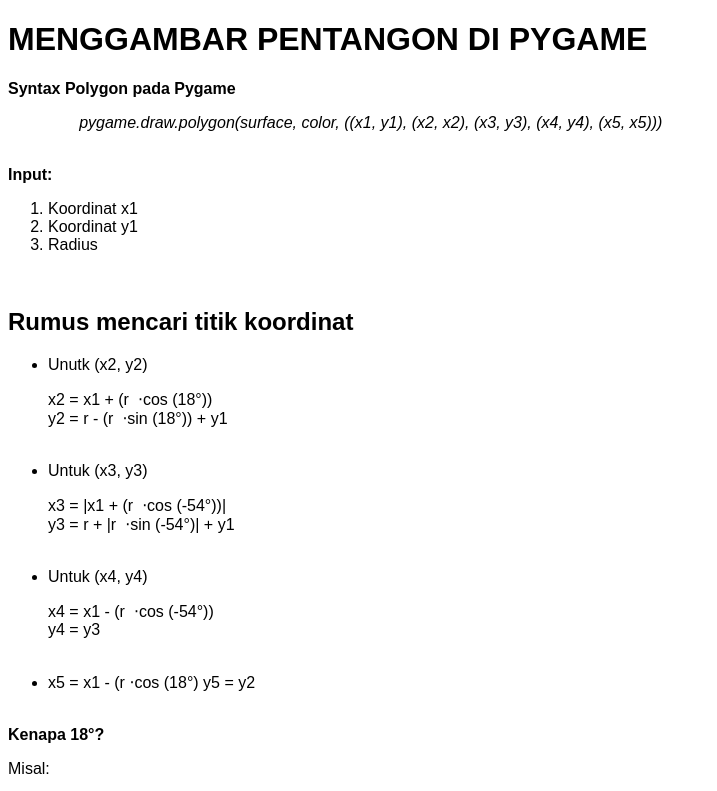
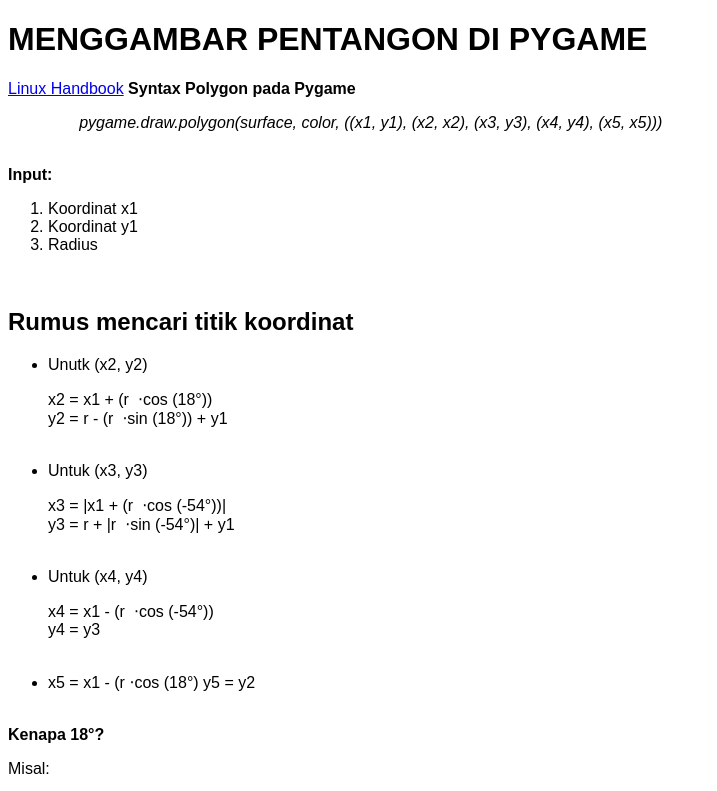
Before and after one commit to AfifAbroory/afifabroory.github.io, a plain HTML site: page index.html in a window 1280 px wide. Shown: the top 791 px of the page, without its empty margins (0-717 px from the left). Drawn offline with Linux system fonts and the light colour scheme.

Commit message:
Update index.html

```diff
--- a/index.html
+++ b/index.html
@@ -10,6 +10,7 @@
 </head>
 <body>
 	<h1>MENGGAMBAR PENTANGON DI PYGAME</h1>
+	<a href=https://sites.google.com/view/hrabrlinux/index>Linux Handbook</a>
 	<b>Syntax Polygon pada Pygame</b>
 	<pre>
 		<em>pygame.draw.polygon(surface, color, ((x1, y1), (x2, x2), (x3, y3), (x4, y4), (x5, x5)))</em>
```
